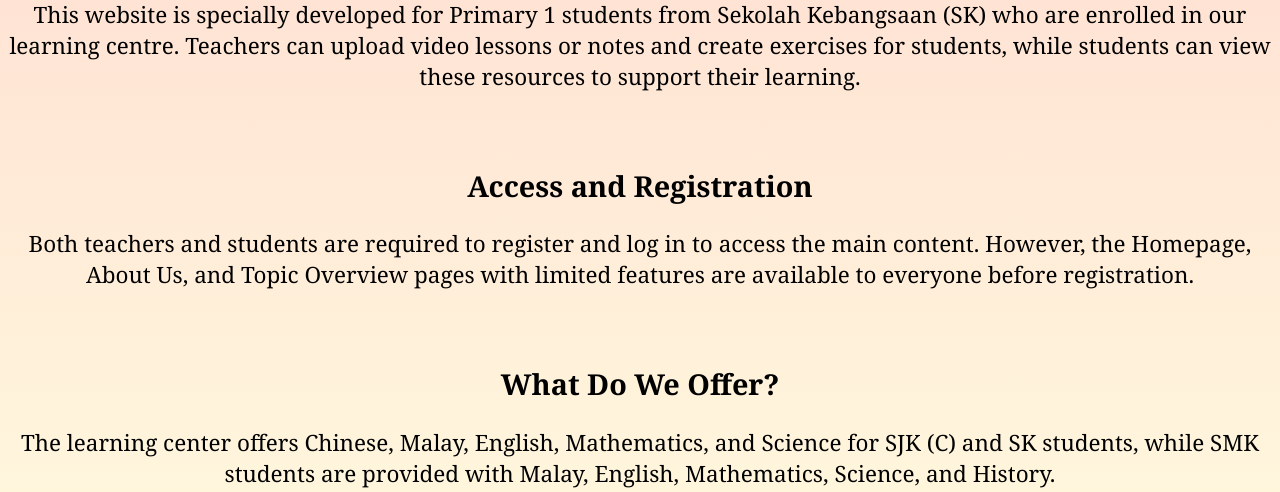
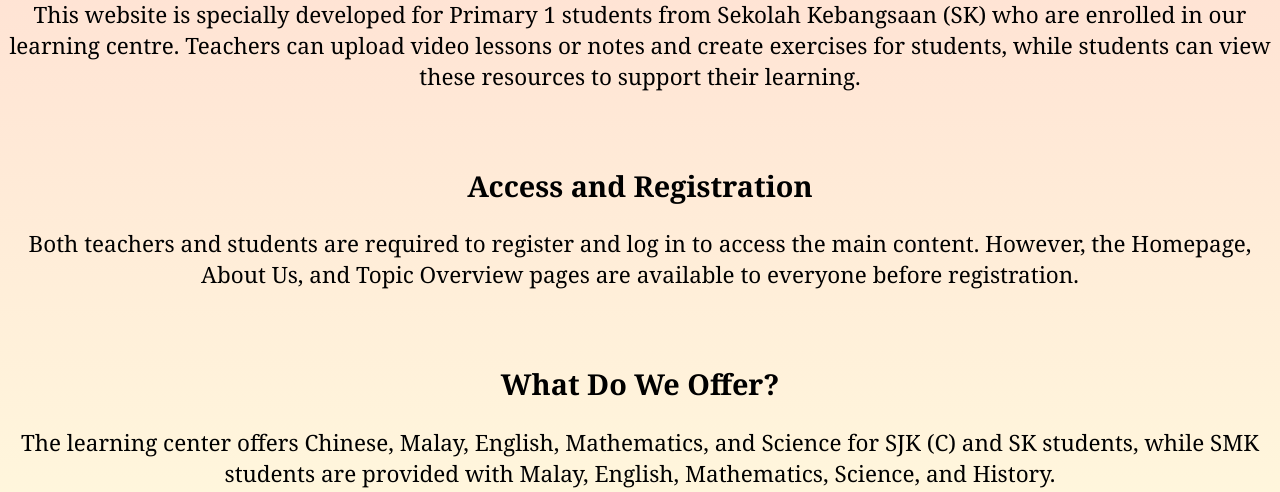
Before and after one commit to Jkjs11/my-fyp-flask-app, a Flask app: page /AboutUs in a window 1280 px wide. Shown: the part 1221-1713 px from the top of the page. Run offline with Flask 3, Linux system fonts and the light colour scheme.

Commit message:
Update AboutUs.html

```diff
--- a/templates/AboutUs.html
+++ b/templates/AboutUs.html
@@ -42,7 +42,7 @@
     <h3>This website is specially developed for Primary 1 students from Sekolah Kebangsaan (SK) who are enrolled in our learning centre. Teachers can upload video lessons or notes and create exercises for students, while students can view these resources to support their learning.</h3> <br>
 
     <h2>Access and Registration</h2>
-    <h3>Both teachers and students are required to register and log in to access the main content. However, the Homepage, About Us, and Topic Overview pages with limited features are available to everyone before registration.</h3> <br>
+    <h3>Both teachers and students are required to register and log in to access the main content. However, the Homepage, About Us, and Topic Overview pages are available to everyone before registration.</h3> <br>
 
     <h2>What Do We Offer?</h2>
     <h3>The learning center offers Chinese, Malay, English, Mathematics, and Science for SJK (C) and SK students, while SMK students are provided with Malay, English, Mathematics, Science, and History.</h3> <br>
```
